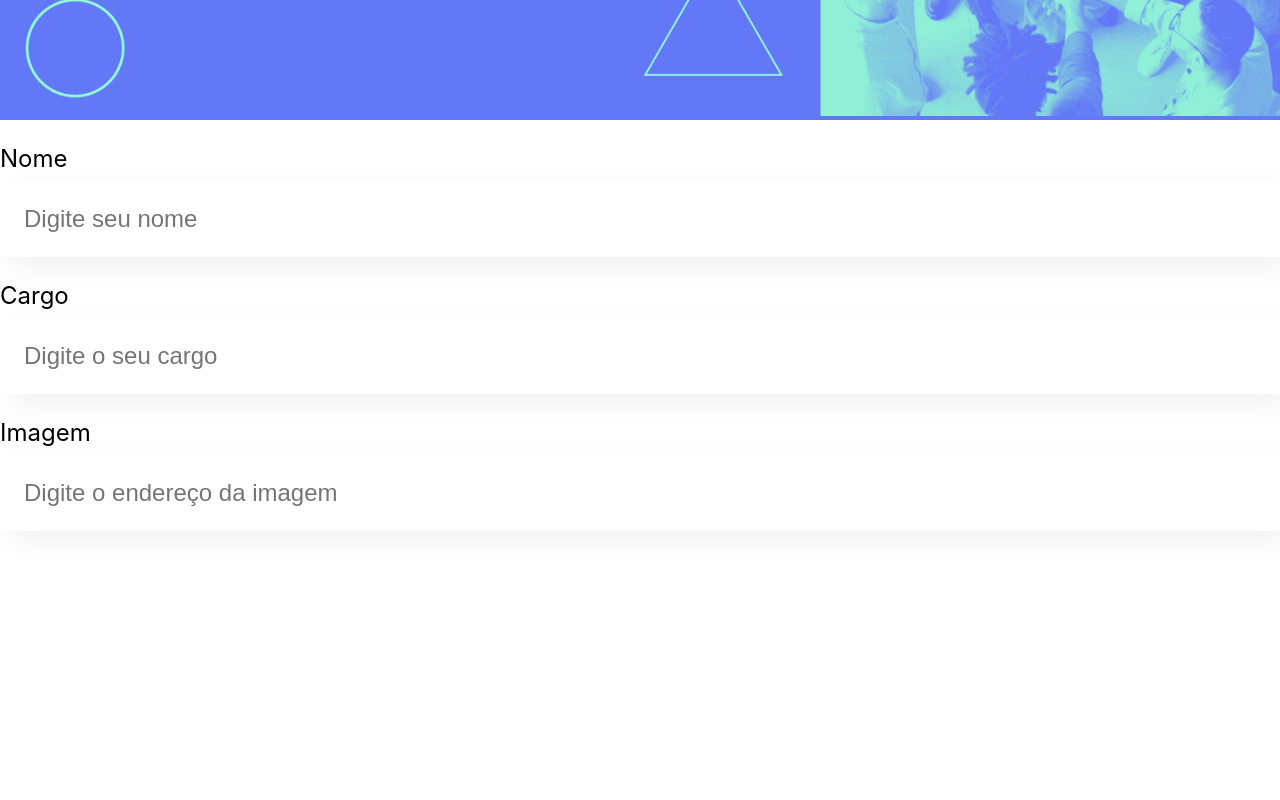
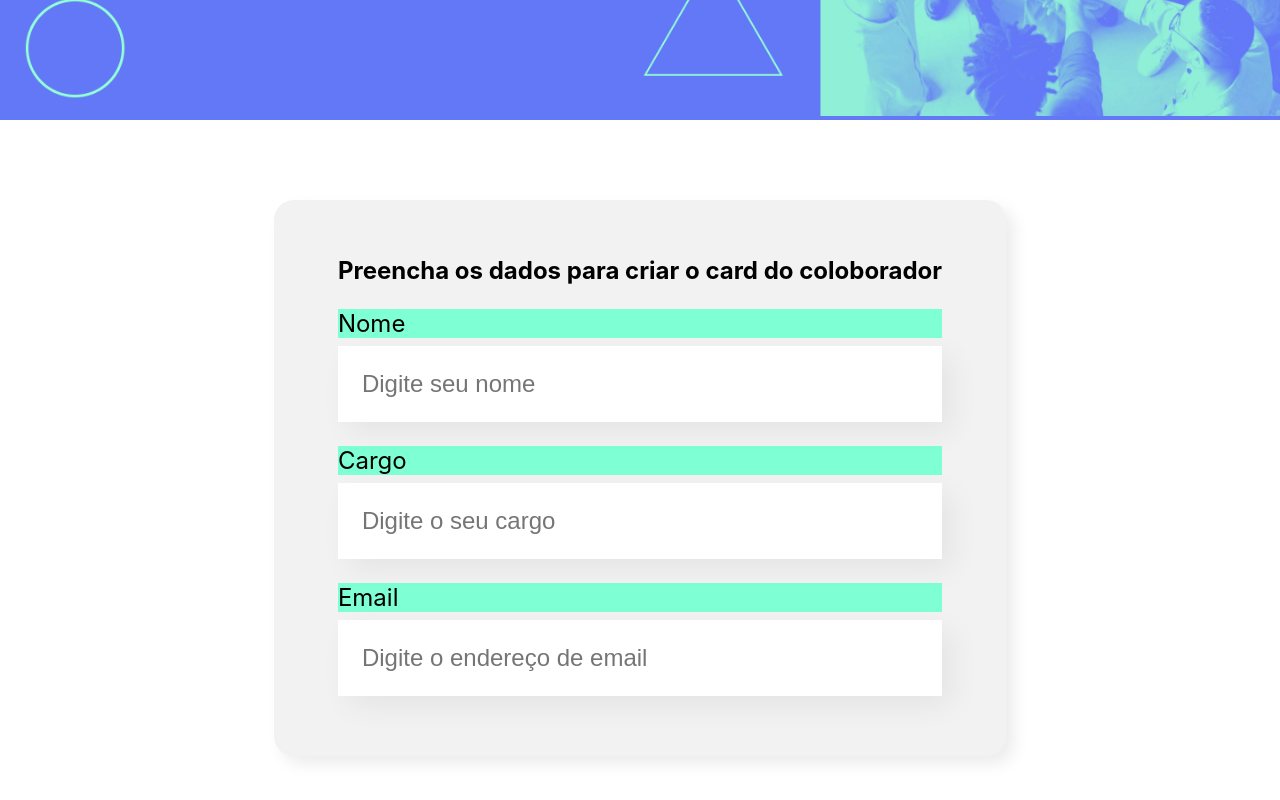
Before and after one commit to pxassuncao/organo, a React (Create React App) app: page / in a window 1280 px wide. Shown: the part 378-1178 px from the top of the page. Before the commit the page ends 933 px from the top, so only its background shows below. Built offline with nearby package versions, Linux system fonts and the light colour scheme.

Commit message:
formulario

```diff
--- a/src/App.js
+++ b/src/App.js
@@ -1,15 +1,15 @@
 
 
 import Banner from './componentes/Banner/Banner';
-import CampoTexto from './componentes/CampoTexto';
+import Formulario from './componentes/Formulario';
+
 
 function App() {
   return (
     <div className="App">
      <Banner/>
-     <CampoTexto label="Nome" placeholder="Digite seu nome"/>
-     <CampoTexto label="Cargo" placeholder= "Digite o seu cargo"/>
-     <CampoTexto label="Imagem" placeholder="Digite o endereço da imagem"/>
+     <Formulario/>
+
     </div>
   );
 }
--- a/src/componentes/CampoTexto/CampoTexto.css
+++ b/src/componentes/CampoTexto/CampoTexto.css
@@ -6,6 +6,7 @@
     display: block;
     margin-bottom: 8px;
     font-size: 24px;
+    background-color: aquamarine;
 }
 .campo-texto input{
     background-color: #FFF;
--- /dev/null
+++ b/src/componentes/Formulario/Formulario.css
@@ -0,0 +1,14 @@
+.formulario{
+    display: flex;
+    justify-content: center;
+    margin: 80px 0;
+}
+
+.formulario form{
+    max-width: 80%;
+    background-color:#F2F2F2;
+    border-radius: 20px;
+    padding: 36px 64px;
+    box-shadow: 8px 8px 16px rgba(0,0, 0, 0.08);
+
+}
--- /dev/null
+++ b/src/componentes/Formulario/index.js
@@ -0,0 +1,18 @@
+import './Formulario.css'
+import CampoTexto from '../CampoTexto'
+
+
+
+const Formulario = () =>{
+    return(
+        <section className="formulario">
+            <form>
+            <h2>Preencha os dados para criar o card do coloborador</h2>
+            <CampoTexto label="Nome" placeholder="Digite seu nome"/>
+            <CampoTexto label="Cargo" placeholder= "Digite o seu cargo"/>
+            <CampoTexto label="Email" placeholder="Digite o endereço de email"/>
+            </form>
+        </section>
+    )
+}
+export default Formulario
```
